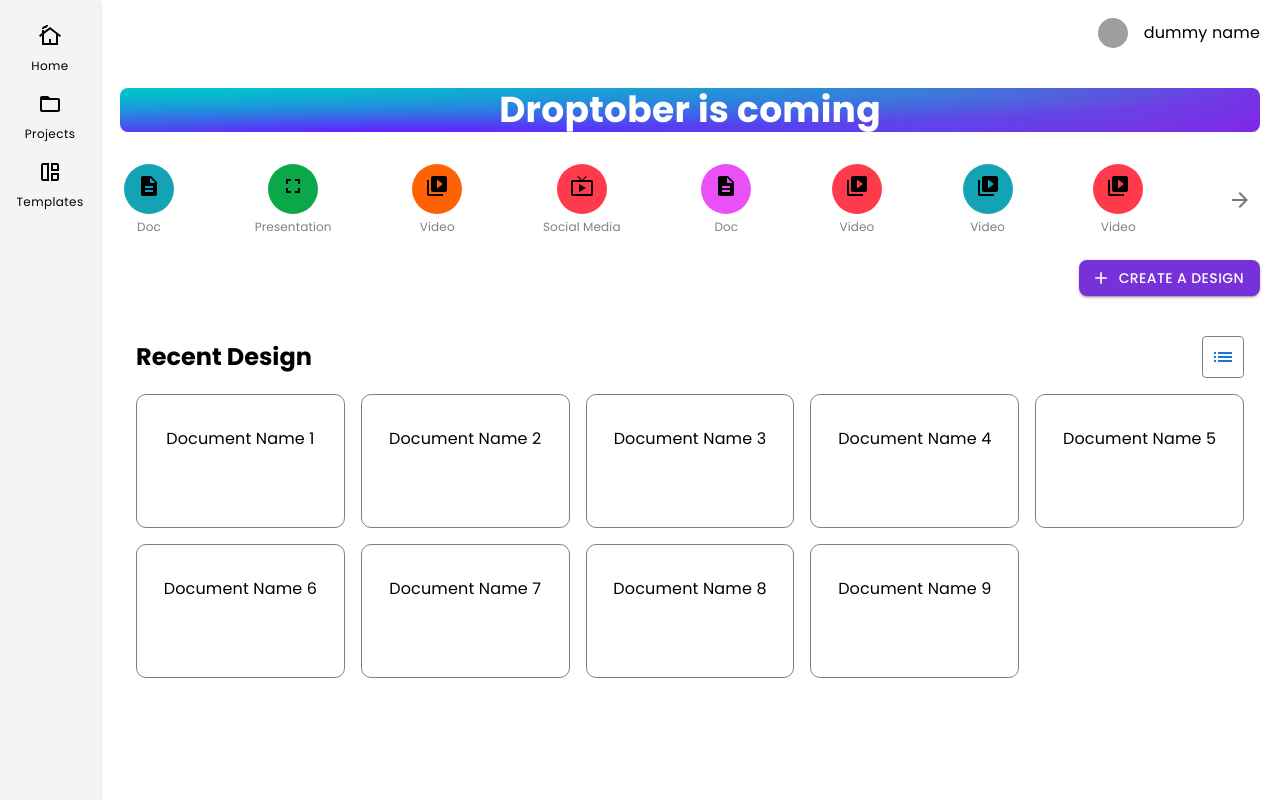
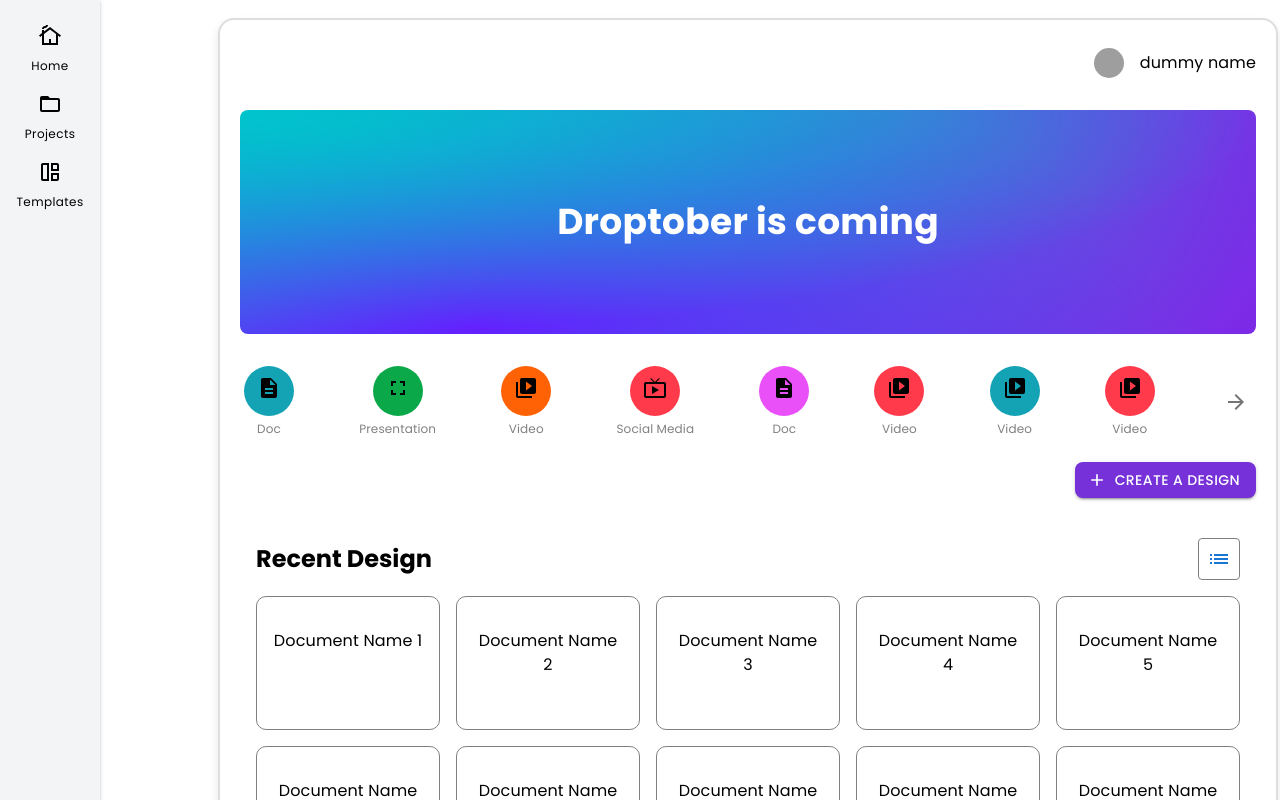
Before and after one commit to saraibmangotech/MangoFlow, a React (Create React App) app: page /home in a window 1280 px wide. Built offline with nearby package versions, Linux system fonts and the light colour scheme; grey boxes are pictures that could not be loaded.

Commit message:
make the right side a card shap

```diff
--- a/src/Components/recentDesigns/RecentDesign.js
+++ b/src/Components/recentDesigns/RecentDesign.js
@@ -19,7 +19,34 @@ const RecentDesign = ({ height, top, left }) => {
     "Document Name 4",
     "Document Name 5",
     "Document Name 6",
-    "Document Name 7","Document Name 8","Document Name 9",
+    "Document Name 7",
+    "Document Name 8",
+    "Document Name 9",
+    "Document Name 9",
+    "Document Name 9",
+    "Document Name 9",
+    "Document Name 9",
+    "Document Name 9",
+    "Document Name 9",
+    "Document Name 9",
+    "Document Name 9",
+    "Document Name 9",
+    "Document Name 9",
+    "Document Name 9",
+    "Document Name 9",
+    "Document Name 9",
+    "Document Name 9",
+    "Document Name 9",
+    "Document Name 9",
+    "Document Name 9",
+    "Document Name 9",
+    "Document Name 9",
+    "Document Name 9",
+    "Document Name 9",
+    "Document Name 9",
+    "Document Name 9",
+    "Document Name 15",
+
   ];
 
   return (
--- a/src/pages/Home.jsx
+++ b/src/pages/Home.jsx
@@ -1,11 +1,9 @@
 import React, { useState } from "react";
-
 import { Box, Typography, Button } from "@mui/material";
 import IconCircle from "../Components/iconCircle/IconCircle";
 import RecentDesign from "../Components/recentDesigns/RecentDesign";
 import AddIcon from "@mui/icons-material/Add";
 import NewDesignPopup from "../Components/newDesign/NewDesignPopup";
-
 import SideBar from "../Components/sideBar";
 import ProfileAvatar from "../Components/profileAvatar/ProfileAvatar";
 
@@ -21,27 +19,59 @@ const Home = () => {
   };
 
   return (
-    <Box sx={{ display: "flex", height: "100vh", overflow: "hidden" }}>
-      {/* Left Sidebar */}
+    <Box
+      sx={{
+        display: "flex",
+        flexDirection: { xs: "column", sm: "row" },
+        height: "100vh",
+        overflow: "hidden",
+      }}
+    >
+      {/* Left Sidebar (only visible on larger screens) */}
+      <Box sx={{ display: { xs: "none", sm: "block" }, width: "200px" }}>
         <SideBar />
+      </Box>
 
-      {/* Main Content (Search Component and Square Box) */}
+      {/* Main Scrollable Container */}
       <Box
         sx={{
           flexGrow: 1,
+          overflowY: "auto",
+          overflowX: "hidden",
+          padding: "10px",
+          boxSizing: "border-box",
+          width: { xs: "100%", sm: "calc(100% - 200px)" }, // Adjust width based on screen size
+        }}
+      >
+        {/* Bordered Box that contains content */}
+        <Box
+          sx={{
             display: "flex",
             flexDirection: "column",
-          padding: "10px 20px",
-          overflowY: "auto",
-          overflowX: "hidden",
+            padding: "20px",
+            border: "2px solid #ddd", // Light gray border
+            borderRadius: "16px", // Rounded corners
+            margin: "8px", // Spacing around the box
+            boxShadow: "0 4px 8px rgba(0, 0, 0, 0.1)", // Subtle shadow
+            backgroundColor: "#fff", // White background for better visibility
+            boxSizing: "border-box",
+            width: "100%", // Full width of the main container
+            minHeight: {
+              xs: "800px",
+              sm: "1000px",
+              md: "1950px",
+
+              xl:"2000px"
+            }, // Responsive minimum height
+            overflow: "hidden", // Scroll if content exceeds the card height
           }}
         >
           <ProfileAvatar />
+
           {/* Square Box with Gradient Background */}
           <Box
             sx={{
               width: "100%",
-            height: { xs: "250px", sm: "300px", md: "350px", lg: "400px" },
               background: `
                 radial-gradient(100.99% 100.73% at 0% 0%, rgba(0, 196, 204, .726) 0%, #00c4cc 0.01%, rgba(0, 196, 204, 0) 100%),
                 radial-gradient(68.47% 129.02% at 22.82% 97.71%, #6420ff 0%, rgba(100, 32, 255, 0) 100%),
@@ -51,7 +81,6 @@ const Home = () => {
               display: "flex",
               alignItems: "center",
               justifyContent: "center",
-            marginTop: 1,
               padding: "0 4rem",
               borderRadius: 2,
               boxSizing: "border-box",
@@ -68,16 +97,19 @@ const Home = () => {
                   md: "2rem",
                   lg: "2.25rem",
                 },
+                padding: "90px",
                 textAlign: "center",
               }}
             >
               Droptober is coming
             </Typography>
           </Box>
+
           {/* Other Components */}
           <Box>
             <IconCircle />
           </Box>
+
           {/* Create New Button */}
           <Box
             sx={{
@@ -103,12 +135,25 @@ const Home = () => {
               Create a Design
             </Button>
           </Box>
-        {/* Recent Designs */}
-        <Box>
-          <RecentDesign height="400px" top="40%" left="32%" />
+
+          {/* Recent Designs Section */}
+          <Box
+            sx={{
+              overflowY: "auto",
+              marginBottom: 2,
+            }}
+          >
+            <RecentDesign height="100%" top="40%" left="32%" />
           </Box>
+
           {/* Design Popup */}
           <NewDesignPopup open={isPopupOpen} onClose={handleClosePopup} />
+        </Box>
+      </Box>
+
+      {/* Left Sidebar (now below the main content on small screens) */}
+      <Box sx={{ display: { xs: "block", sm: "none" }, width: "100%" }}>
+        <SideBar />
       </Box>
     </Box>
   );
```
Also changed, not shown: 1 other file (tests, documents, lock files or other folders). Lines whose indentation alone changed are shown as unchanged.
